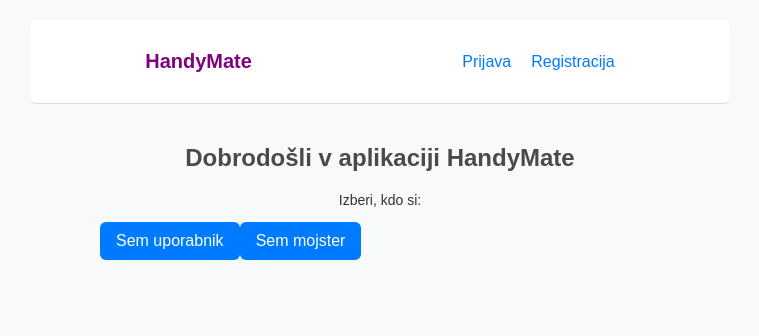
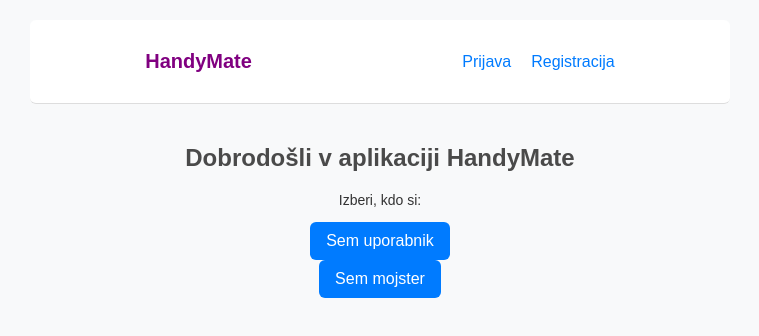
Before and after one commit to lukiri23/handymateapp, a React (Create React App) app in the folder frontend/: page / in a window 1280 px wide. Shown: the top 336 px of the page, without its empty margins (260-1019 px from the left). Built offline with nearby package versions, Linux system fonts and the light colour scheme.

Commit message:
centriranje modrih gumbov za lepsi videz

```diff
--- a/frontend/src/App.css
+++ b/frontend/src/App.css
@@ -94,6 +94,13 @@ button {
   transition: background-color 0.2s ease-in-out;
 }
 
+.center-btn{
+  display: block;
+  margin-left: auto;
+  margin-right: auto;
+
+}
+
 li {
   margin-bottom: 10px;
   white-space: nowrap;
--- a/frontend/src/pages/DodajTezavo.js
+++ b/frontend/src/pages/DodajTezavo.js
@@ -24,7 +24,7 @@ function DodajTezavo() {
         <input type="text" placeholder="Opis" value={opis} onChange={(e) => setOpis(e.target.value)} /><br />
         <input type="text" placeholder="Kategorija" value={kategorija} onChange={(e) => setKategorija(e.target.value)} /><br />
         <input type="number" placeholder="Cena" value={cena} onChange={(e) => setCena(e.target.value)} /><br />
-        <button type="submit">Dodaj</button>
+        <button className='center-btn' type="submit">Dodaj</button>
       </form>
       <p>{message}</p>
     </div>
--- a/frontend/src/pages/Domov.js
+++ b/frontend/src/pages/Domov.js
@@ -15,7 +15,7 @@ function Domov() {
       <div>
         <h2>Dobrodošel nazaj, {user.ime} {user.priimek}!</h2>
         <p>Prijavljen si kot: <strong>{user.tip_racuna}</strong></p>
-        <button onClick={handleLogout}>Odjava</button>
+        <button className='center-btn' onClick={handleLogout}>Odjava</button>
       </div>
     );
   }
@@ -24,8 +24,8 @@ function Domov() {
     <div>
       <h2>Dobrodošli v aplikaciji HandyMate</h2>
       <p>Izberi, kdo si:</p>
-      <button onClick={() => navigate('/register')}>Sem uporabnik</button>
-      <button onClick={() => navigate('/register')}>Sem mojster</button>
+      <button className='center-btn' onClick={() => navigate('/register')}>Sem uporabnik</button>
+      <button className='center-btn' onClick={() => navigate('/register')}>Sem mojster</button>
     </div>
   );
 }
```
